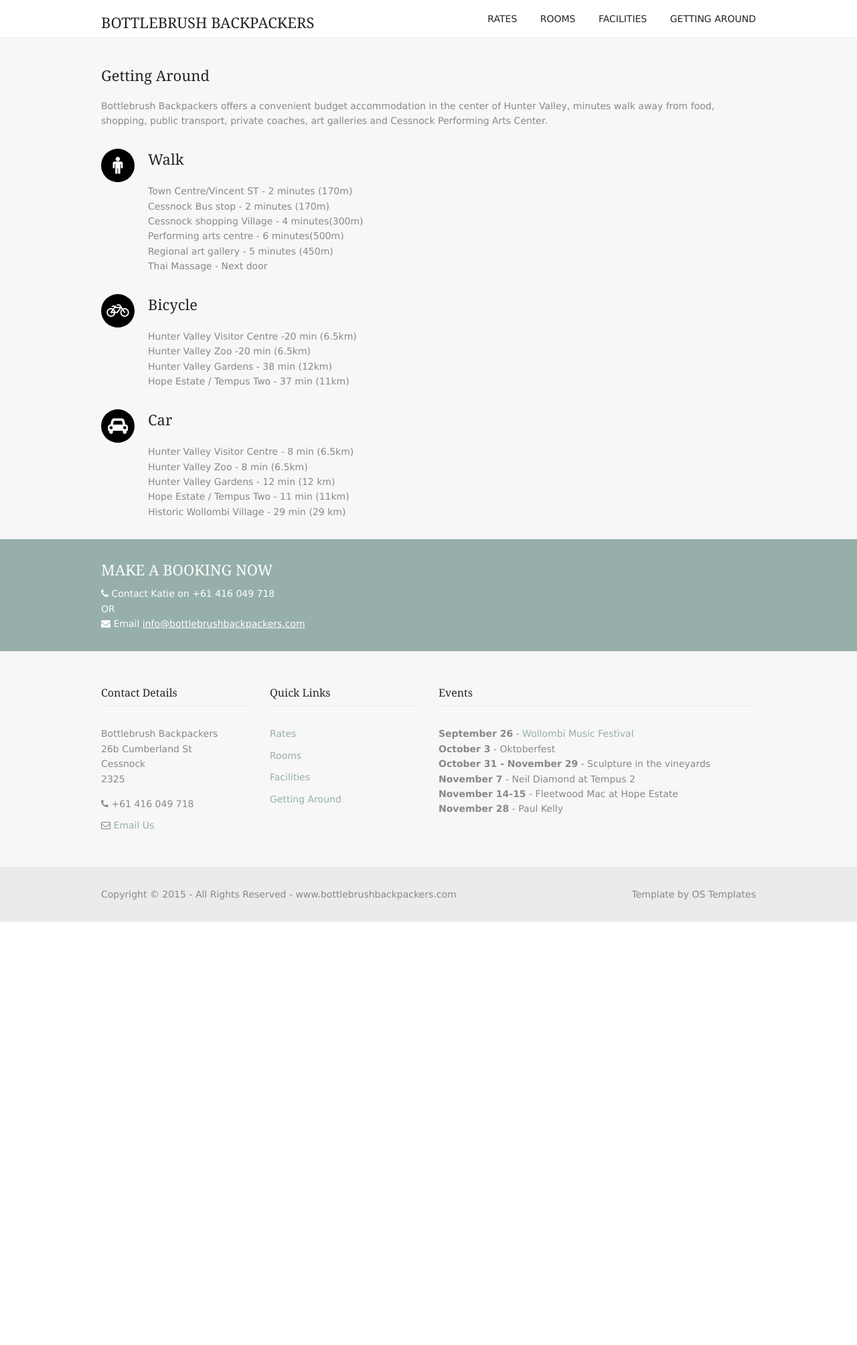
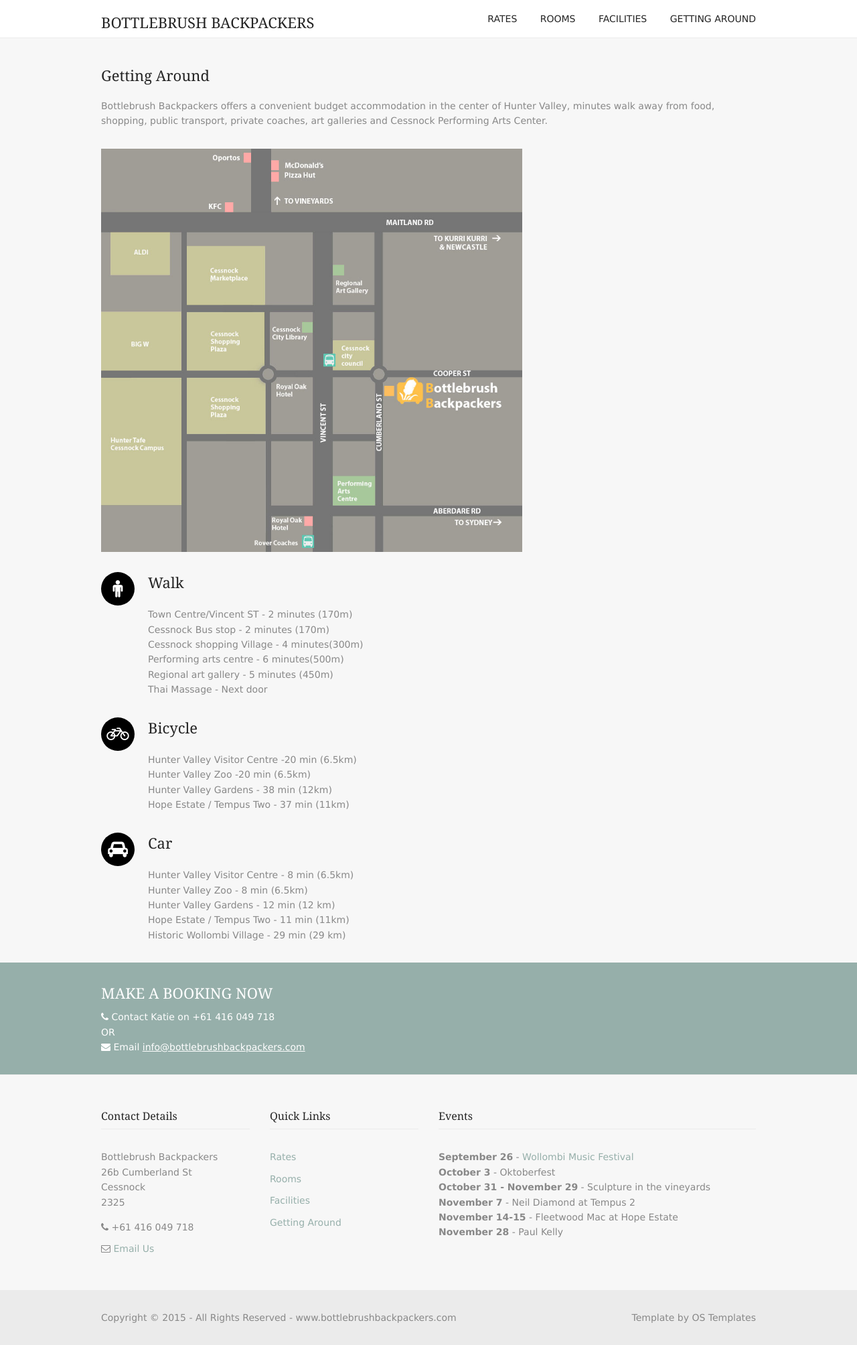
Before and after one commit to bottlebrushbackpackers/bottlebrushbackpackers, a Jekyll site: the page built from getting-around/index.html, in a window 1280 px wide. Shown: the whole page at 67% size. Built offline with Jekyll 4.4.1, drawn with Linux system fonts in a browser that asks for light colours; nearby versions of some CDN libraries; library files that are not in the unit come from our copies; before the commit the page ends 1376 px from its top, so only the background shows below that.

Commit message:
Added map to getting around

```diff
--- a/getting-around/index.html
+++ b/getting-around/index.html
@@ -4,6 +4,8 @@ title: Getting Around
 ---
 
 <p class="btmspace-30">Bottlebrush Backpackers offers a convenient budget accommodation in the center of Hunter Valley, minutes walk away from food, shopping, public transport, private coaches, art galleries and Cessnock Performing Arts Center.</p>
+
+<img class="BBmap" src="{{site.baseurl}}/images/gallery/BBmap.jpg" />
 
 <article class="service btmspace-30">
 	<i class="icon black circle fa fa-male"></i><h2>Walk</h2>
--- a/layout/styles/layout.css
+++ b/layout/styles/layout.css
@@ -391,3 +391,4 @@ table a, #comments a{background-color:inherit;}
 
 .privateTable td, .privateTable th {text-align:center;}
 .privateTable td:first-child {text-align:left;}
+.BBmap {width: 629px;height: 602px;margin-bottom: 30px;}
```
Also changed, not shown: images/gallery/BBmap.jpg (added).
